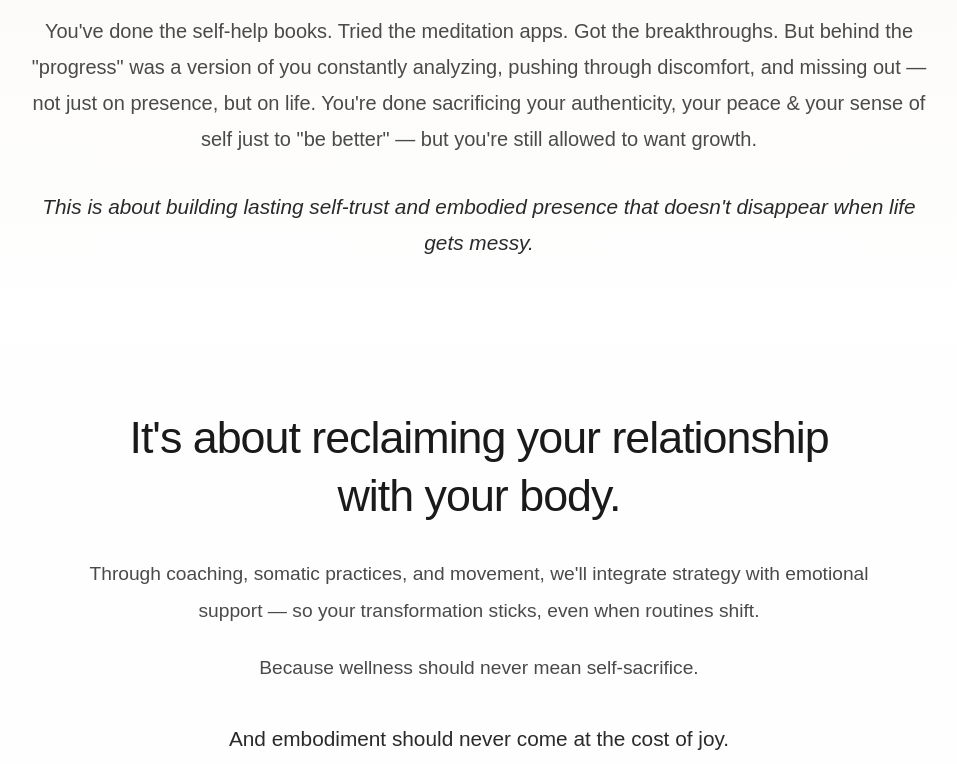
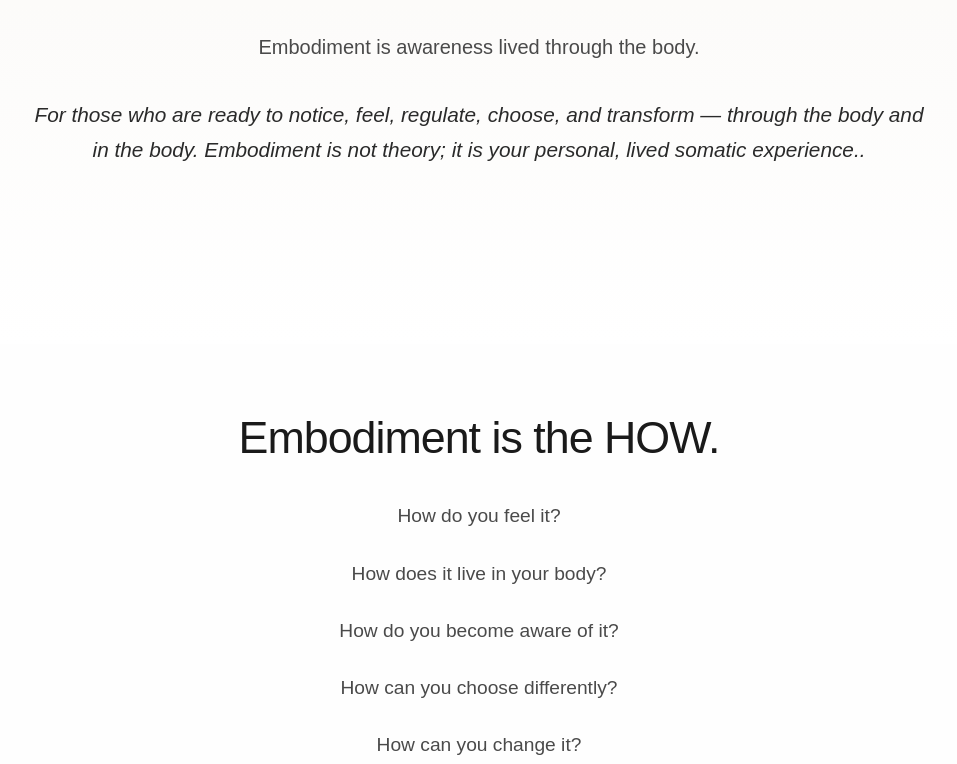
Before and after one commit to milapoletavkina/embodiment, a plain HTML site: page index.html in a window 1280 px wide. Shown: the part 336-1100 px from the top of the page, without its empty margins (161-1118 px from the left). Drawn offline with Linux system fonts and the light colour scheme.

Commit message:
intro changed

```diff
--- a/index.html
+++ b/index.html
@@ -29,17 +29,23 @@
 
     <div class="hero" id="home">
         <div class="hero-content">
-            <h1>Finally reconnect with your body with ease.</h1>
-            <p>You've done the self-help books. Tried the meditation apps. Got the breakthroughs. But behind the "progress" was a version of you constantly analyzing, pushing through discomfort, and missing out — not just on presence, but on life. You're done sacrificing your authenticity, your peace & your sense of self just to "be better" — but you're still allowed to want growth.</p>
-            <span class="emphasis">This is about building lasting self-trust and embodied presence that doesn't disappear when life gets messy.</span>
+            <h1>Awareness. Choice. Action.</h1>
+            <p>Embodiment is awareness lived through the body.</p>
+            <span class="emphasis">For those who are ready to notice, feel, regulate, choose, and transform — through the body and in the body.
+Embodiment is not theory; it is your personal, lived somatic experience..</span>
         </div>
     </div>
 
-    <div class="intro-section">
-        <h2>It's about reclaiming your relationship with your body.</h2>
-        <p>Through coaching, somatic practices, and movement, we'll integrate strategy with emotional support — so your transformation sticks, even when routines shift.</p>
-        <p>Because wellness should never mean self-sacrifice.</p>
-        <p class="bold-statement">And embodiment should never come at the cost of joy.</p>
+    <div class="intro-section" id="home">
+
+        <h2>Embodiment is the HOW.</h2>
+
+        <p>How do you feel it?</p>
+        <p>How does it live in your body?</p>
+        <p>How do you become aware of it?</p>
+        <p>How can you choose differently?</p>
+        <p>How can you change it?</p>
+
     </div>
 
     <div class="services-section" id="services">
```
